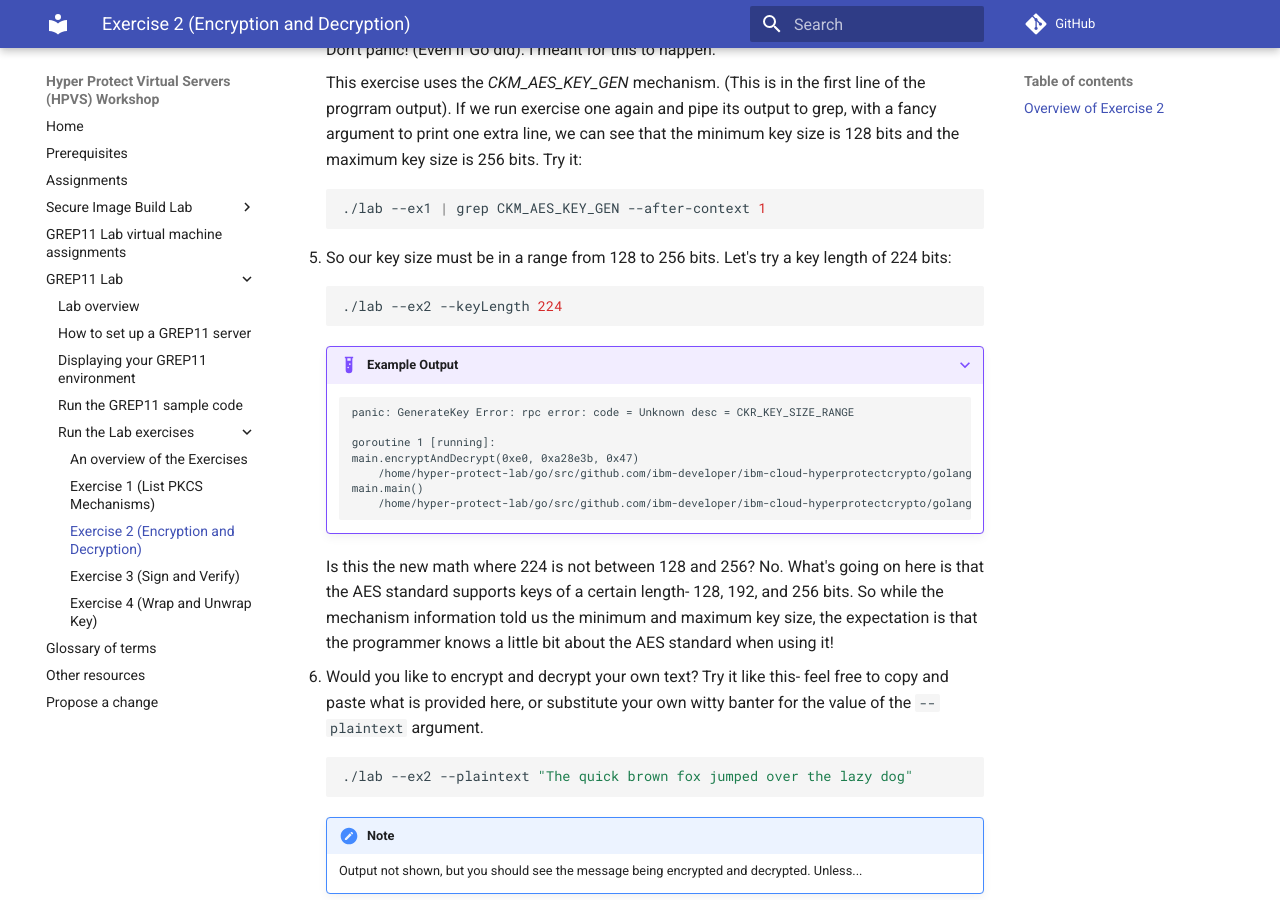
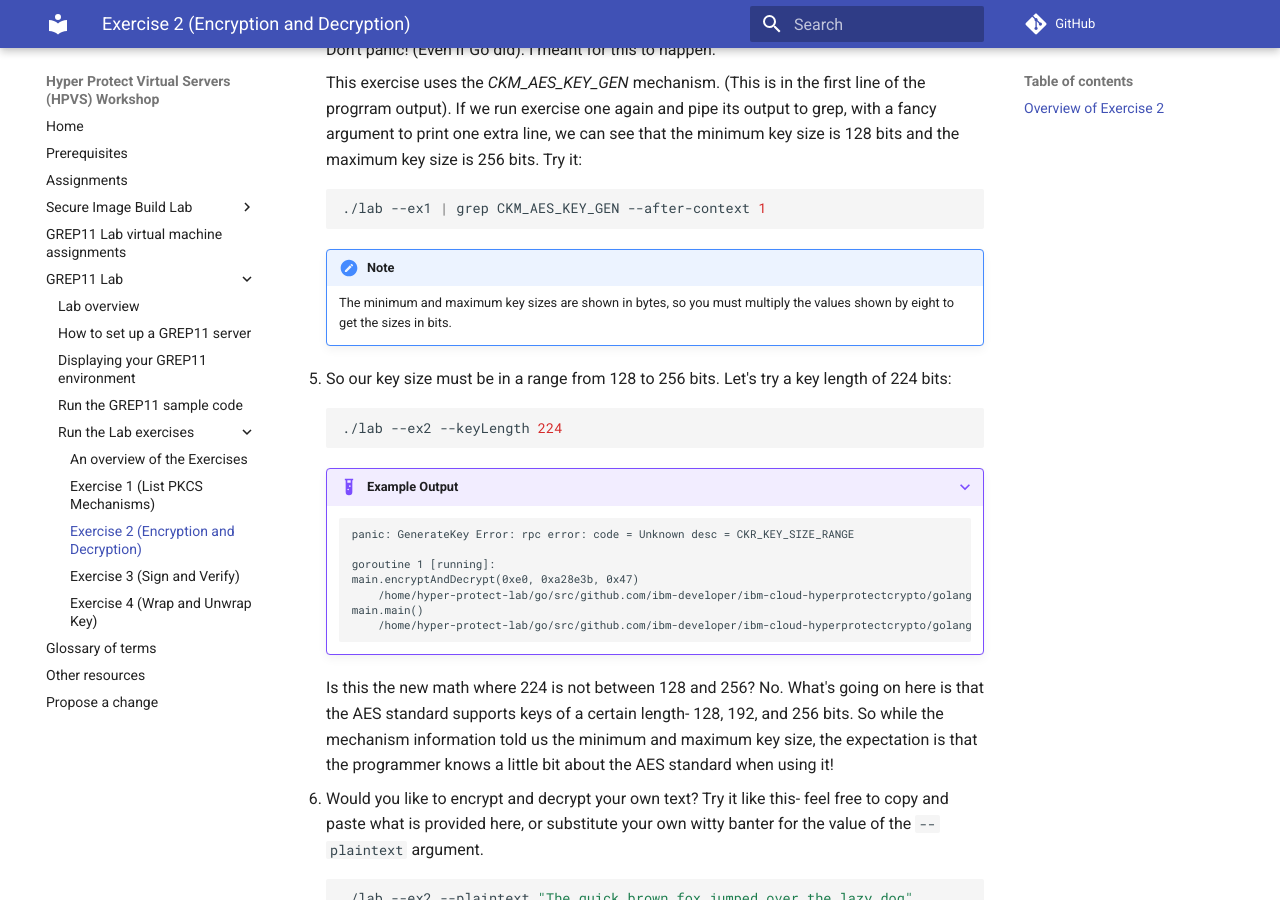
Before and after one commit to ibm-wsc/hyper-protect-virtual-servers-workshop, an MkDocs documentation site: the page built from docs/grep11-lab/lab-exercise2.md, in a window 1280 px wide and 900 px high, scrolled down 2440 px. Built offline with MkDocs 1.6.1 and Material for MkDocs 9.7.7, drawn with Linux system fonts in a browser that asks for light colours; comment, search, counter and statistics services are not loaded.

Commit message:
add note about bytes to bits

````diff
--- a/docs/grep11-lab/lab-exercise2.md
+++ b/docs/grep11-lab/lab-exercise2.md
@@ -233,6 +233,9 @@ This ciphertext is then decrypted back into plaintext using the same AES secret
     ./lab --ex1 | grep CKM_AES_KEY_GEN --after-context 1
     ```
 
+    !!! note
+        The minimum and maximum key sizes are shown in bytes, so you must multiply the values shown by eight to get the sizes in bits.
+
 5. So our key size must be in a range from 128 to 256 bits.  Let's try a key length of 224 bits:
 
     ``` bash
````
